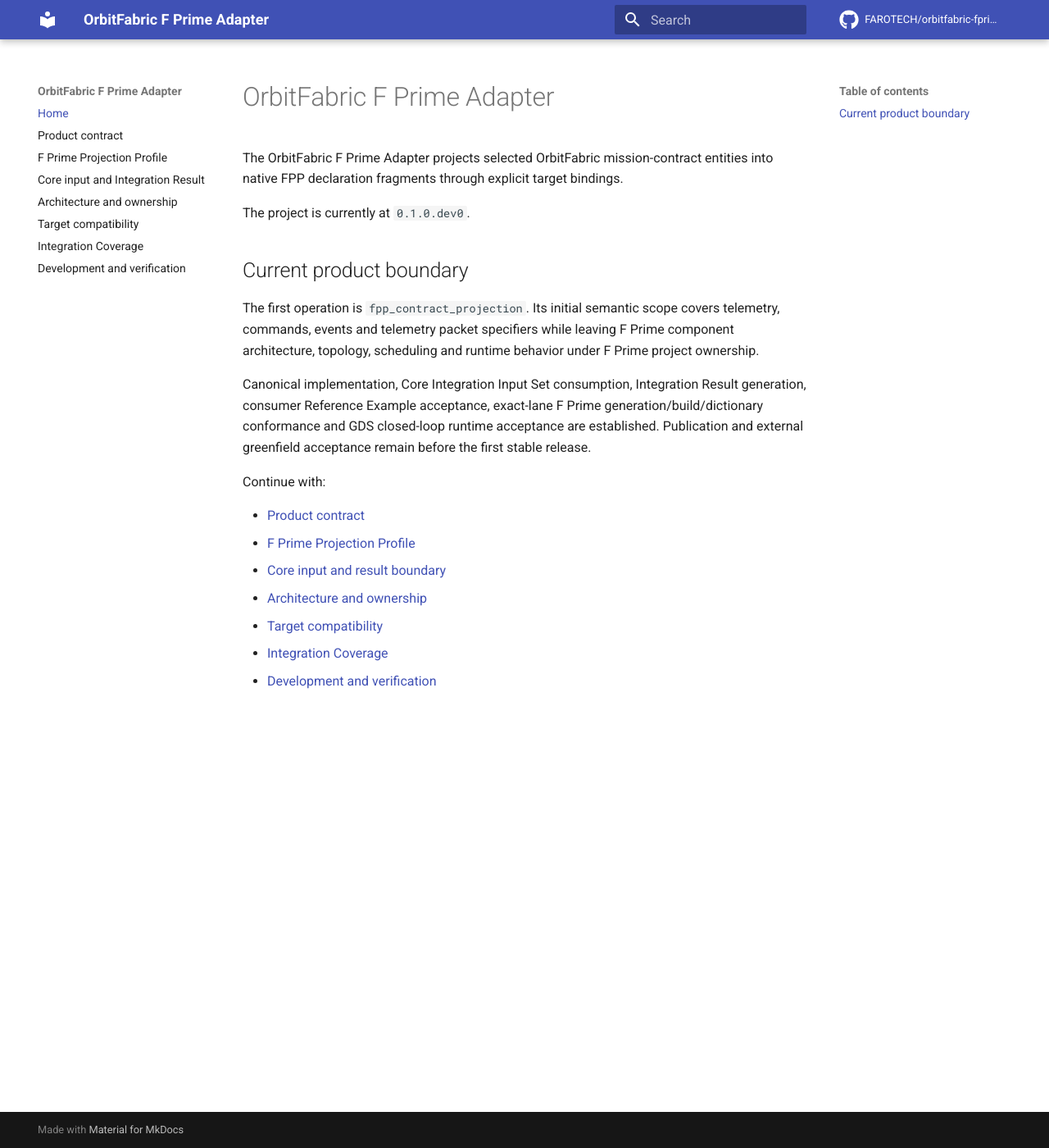
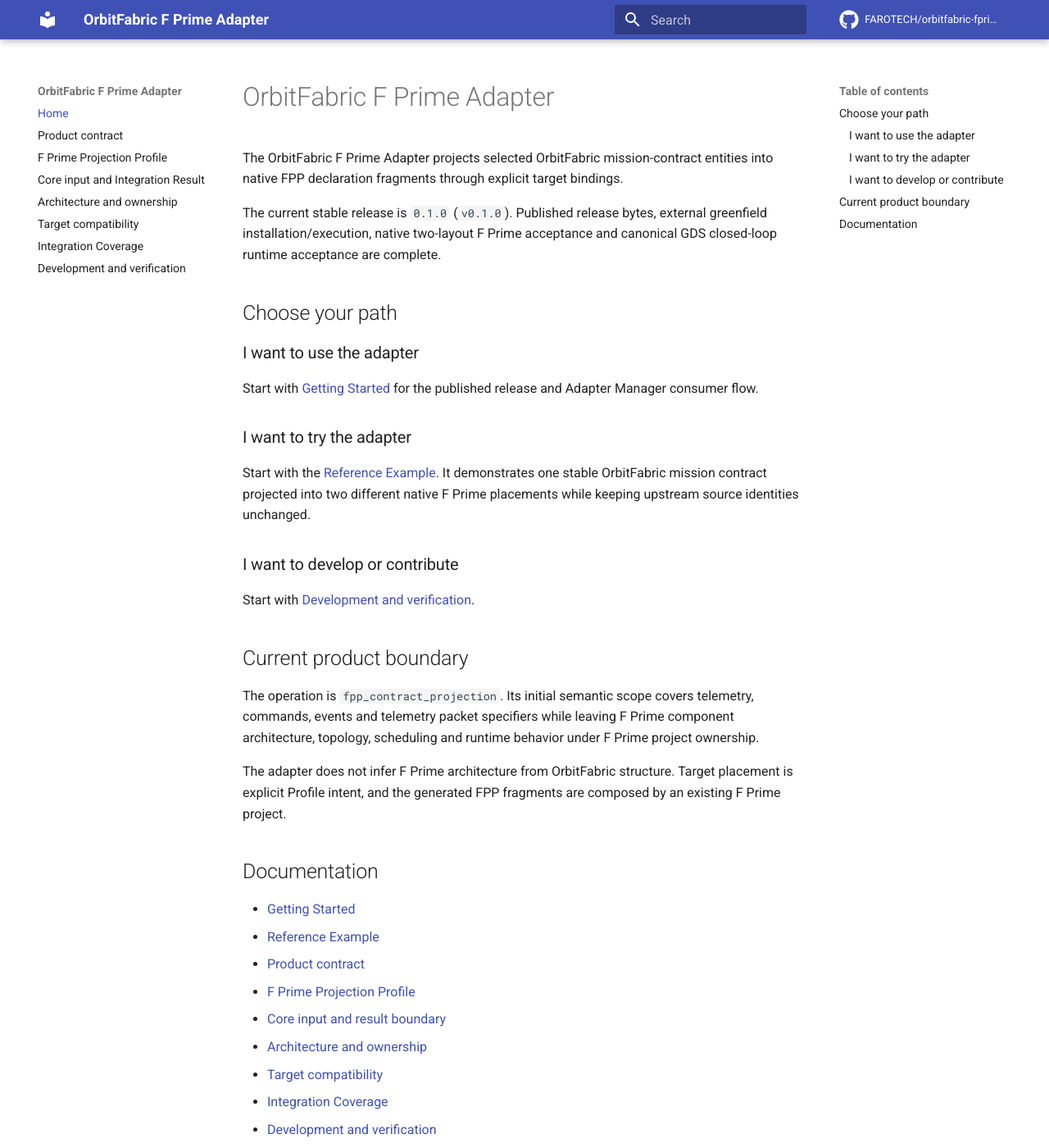
Before and after one commit to FAROTECH/orbitfabric-fprime-adapter, an MkDocs documentation site: the page built from docs/index.md, in a window 1280 px wide and 1400 px high. Shown: the whole window at 82% size. Built offline with MkDocs 1.6.1 and Material for MkDocs 9.7.7, drawn with Linux system fonts in a browser that asks for light colours; comment, search, counter and statistics services are not loaded.

Commit message:
Update documentation home for stable release

```diff
--- a/docs/index.md
+++ b/docs/index.md
@@ -2,16 +2,32 @@
 
 The OrbitFabric F Prime Adapter projects selected OrbitFabric mission-contract entities into native FPP declaration fragments through explicit target bindings.
 
-The project is currently at `0.1.0.dev0`.
+The current stable release is `0.1.0` (`v0.1.0`). Published release bytes, external greenfield installation/execution, native two-layout F Prime acceptance and canonical GDS closed-loop runtime acceptance are complete.
+
+## Choose your path
+
+### I want to use the adapter
+
+Start with [Getting Started](getting-started.md) for the published release and Adapter Manager consumer flow.
+
+### I want to try the adapter
+
+Start with the [Reference Example](../examples/reference-contract-evolution/README.md). It demonstrates one stable OrbitFabric mission contract projected into two different native F Prime placements while keeping upstream source identities unchanged.
+
+### I want to develop or contribute
+
+Start with [Development and verification](development.md).
 
 ## Current product boundary
 
-The first operation is `fpp_contract_projection`. Its initial semantic scope covers telemetry, commands, events and telemetry packet specifiers while leaving F Prime component architecture, topology, scheduling and runtime behavior under F Prime project ownership.
+The operation is `fpp_contract_projection`. Its initial semantic scope covers telemetry, commands, events and telemetry packet specifiers while leaving F Prime component architecture, topology, scheduling and runtime behavior under F Prime project ownership.
 
-Canonical implementation, Core Integration Input Set consumption, Integration Result generation, consumer Reference Example acceptance, exact-lane F Prime generation/build/dictionary conformance and GDS closed-loop runtime acceptance are established. Publication and external greenfield acceptance remain before the first stable release.
+The adapter does not infer F Prime architecture from OrbitFabric structure. Target placement is explicit Profile intent, and the generated FPP fragments are composed by an existing F Prime project.
 
-Continue with:
+## Documentation
 
+- [Getting Started](getting-started.md)
+- [Reference Example](../examples/reference-contract-evolution/README.md)
 - [Product contract](product-contract.md)
 - [F Prime Projection Profile](projection-profile.md)
 - [Core input and result boundary](core-input-and-result.md)
@@ -19,3 +35,4 @@
 - [Target compatibility](target-compatibility.md)
 - [Integration Coverage](integration-coverage.md)
 - [Development and verification](development.md)
+- [0.1.0 release notes](releases/0.1.0.md)
```
